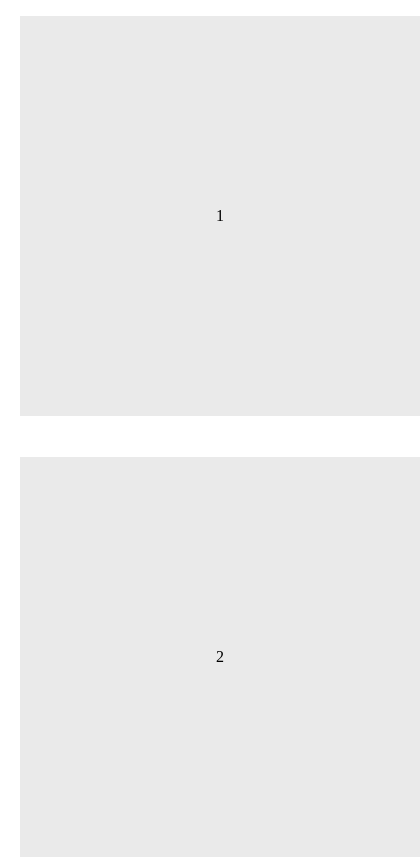
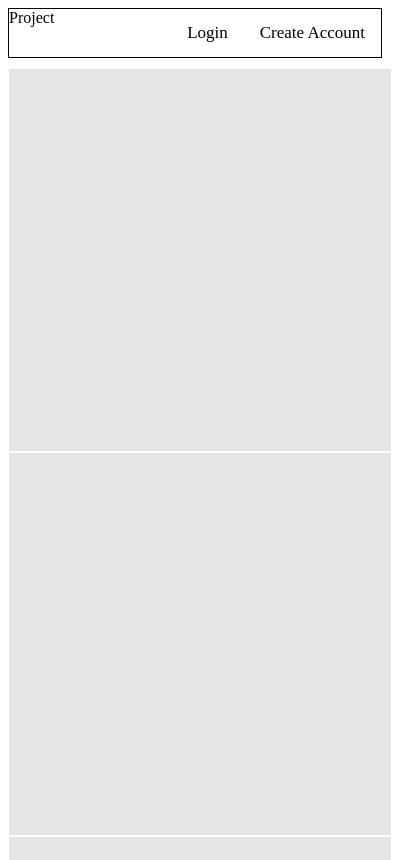
Before and after one commit to nicho-n/categorizer2, a plain HTML site: page index.html in a window 390 px wide. Shown: the top 860 px of the page, 420 px wide, since content can reach past the window. Drawn offline with Linux system fonts and the light colour scheme.

Commit message:
much better responsive grid layout.

```diff
--- a/index.css
+++ b/index.css
@@ -1,37 +1,55 @@
-body {
-  margin: 0 auto;
-  max-width: 56em;
-  padding: 1em 0;
+.grid {
+  display: grid;
+  grid-template-columns: repeat(auto-fill, minmax(24rem, 1fr));
+  grid-auto-rows: 1fr;
 }
 
-.grid {
-  /* Grid Fallback */
-  display: flex;
-  flex-wrap: wrap;
-  max-width: 1200px;
-  margin-left: 20px;
-  margin-right: 10px;
-
-  /* Supports Grid */
-  display: grid;
-  grid-template-columns: repeat(auto-fill, minmax(425px, 1fr));
-  grid-auto-rows: minmax(425px, auto);
-  grid-gap: 1em;
+.grid::before {
+  content: '';
+  width: 0;
+  padding-bottom: 100%;
+  grid-row: 1 / 1;
+  grid-column: 1 / 1;
 }
 
-.module {
-  /* Demo-Specific Styles */
-  background: #eaeaea;
-  display: flex;
-  align-items: center;
-  justify-content: center;
-  height: 400px;
-  width: 400px;
-  }
+.grid > *:first-child {
+  grid-row: 1 / 1;
+  grid-column: 1 / 1;
+}
 
-/* If Grid is supported, remove the margin we set for the fallback */
-@supports (display: grid) {
-  .module {
-    margin: 0;
-  }
+/* Just to make the grid visible */
+
+.grid > * {
+  background: rgba(0,0,0,0.1);
+  border: 1px white solid;
 }
+
+#top_bar{
+  overflow: hidden;
+  border: 1px solid black;
+  margin-bottom: 10px;
+}
+
+#top_bar a{
+  float: right;
+  color: black;
+  text-align: center;
+  padding: 14px 16px;
+  text-decoration: none;
+  font-size: 17px;
+}
+
+#top_bar a:hover {
+  background-color: grey;
+}
+
+
+#create_account_window {
+  position: absolute;
+  display: none;
+  right: 0px;
+  z-index: 2;
+  background-color: white;
+  width: 500px;
+  height: 350px;
+}
--- a/index.html
+++ b/index.html
@@ -4,23 +4,21 @@
     </head>
     <body>
       <body>
-        <div class="grid">
-          <div class="module">1</div>
-          <div class="module">2</div>
-          <div class="module">3</div>
-          <div class="module">4</div>
-          <div class="module">5</div>
-          <div class="module">6</div>
-          <div class="module">7</div>
-          <div class="module">8</div>
-          <div class="module">9</div>
-          <div class="module">10</div>
-          <div class="module">11</div>
-          <div class="module">12</div>
-          <div class="module">13</div>
-          <div class="module">14</div>
-          <div class="module">15</div>
-        </div>
+        <body>
+          <div id = "top_bar">
+              <span id="logo">Project</span>
+              <a id="create_account_button" onclick="loadCreateAccountPage()">Create Account</a>
+              <a id="login_button">Login</a>
+          </div>
+          <div class="grid">
+            <div></div>
+            <div></div>
+            <div></div>
+            <div></div>
+            <div></div>
+            <div></div>
+            <div></div>
+            <div></div>
         </div>
     </body>
 
```
